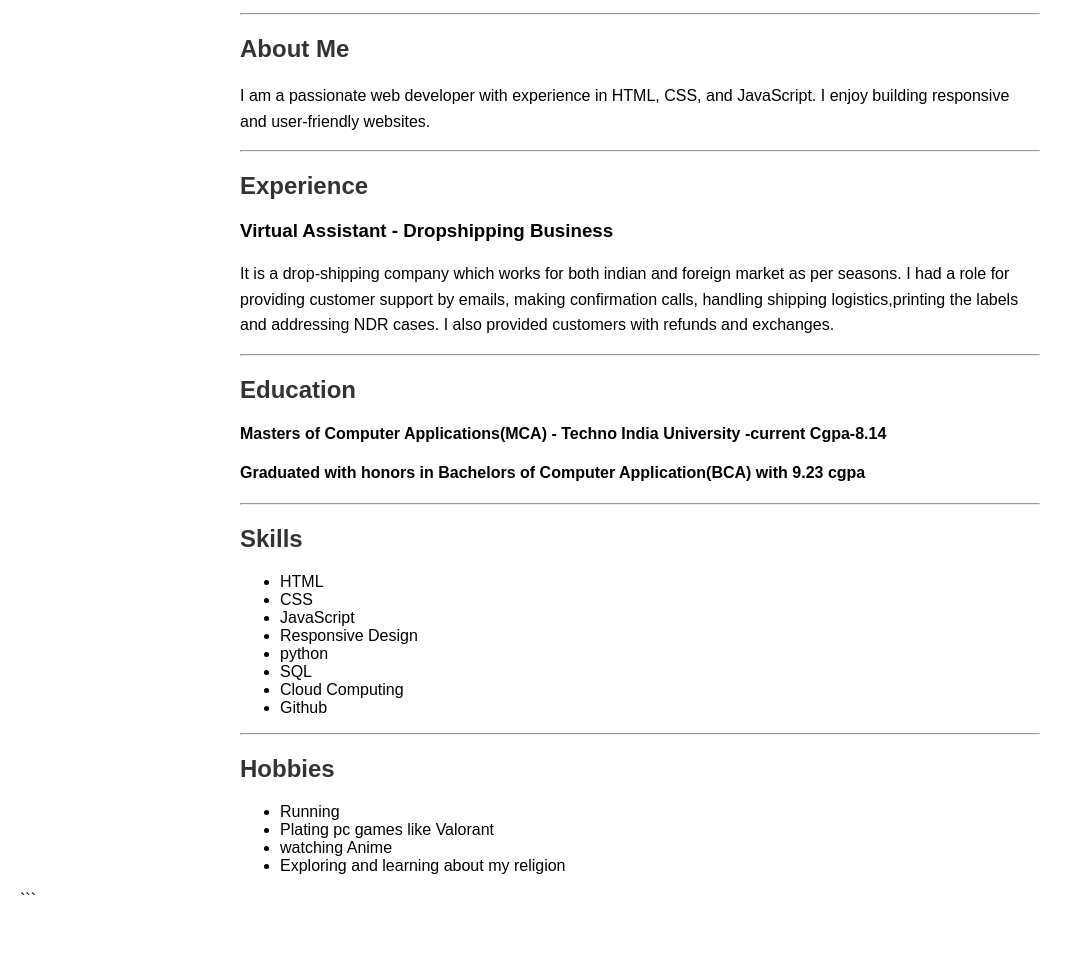
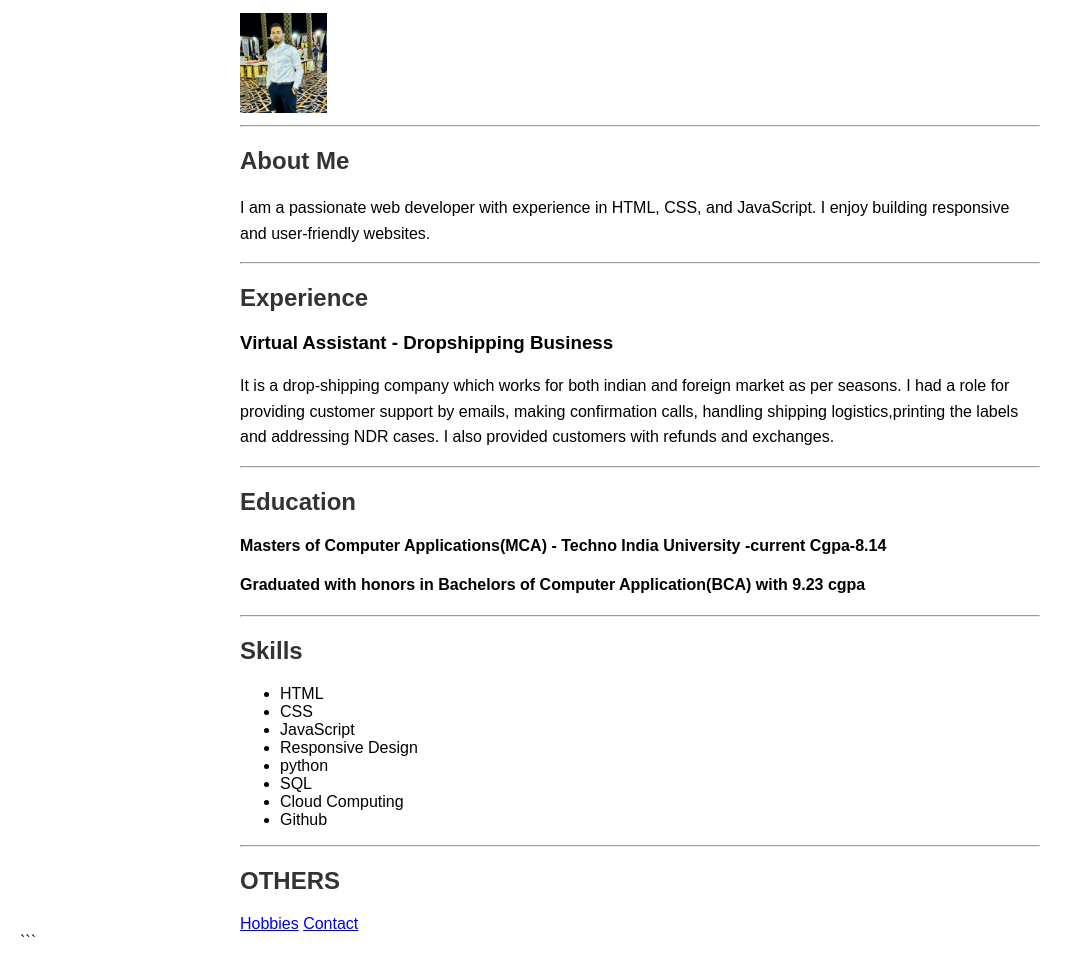
Before and after one commit to shahnawazakhtaransari/webdevbootcamp, a plain HTML site: page 4.4 Capstone/index.html in a window 1280 px wide. Shown: the part 128-1099 px from the top of the page, without its empty margins (0-1083 px from the left). Before the commit the page ends 1057 px from the top, so only its background shows below. Drawn offline with Linux system fonts and the light colour scheme.

Commit message:
capstone 1

```diff
--- a/4.4 Capstone/index.html
+++ b/4.4 Capstone/index.html
@@ -28,6 +28,7 @@
             <h1>Shahnawaz Akhtar Ansari</h1>
             <p>Web Developer</p>
         </header>
+        <img src="./nawaz.png" alt="profile image of Shahnawaz" height="100">
         <hr>
         <section>
             <h2>About Me</h2>
@@ -61,15 +62,10 @@
             </ul>
         </section>
         <hr />
-        <section>
-            <h2>Hobbies</h2>
-            <ul>
-                <li>Running</li>
-                <li>Plating pc games like Valorant</li>
-                <li>watching Anime</li>
-                <li>Exploring and learning about my religion</li>
-            </ul>
-        </section>
+        <h2>OTHERS</h2>
+        <a href="./hobbies.html">Hobbies</a>
+        <a href="./contact.html">Contact</a>
+
     </div>
 </body>
 </html>
```
Also changed, not shown: 4.4 Capstone/contact.html (added, +4 -0 lines), 4.4 Capstone/hobbies.html (added, +9 -0 lines), 4.4 Capstone/nawaz.png (added).
